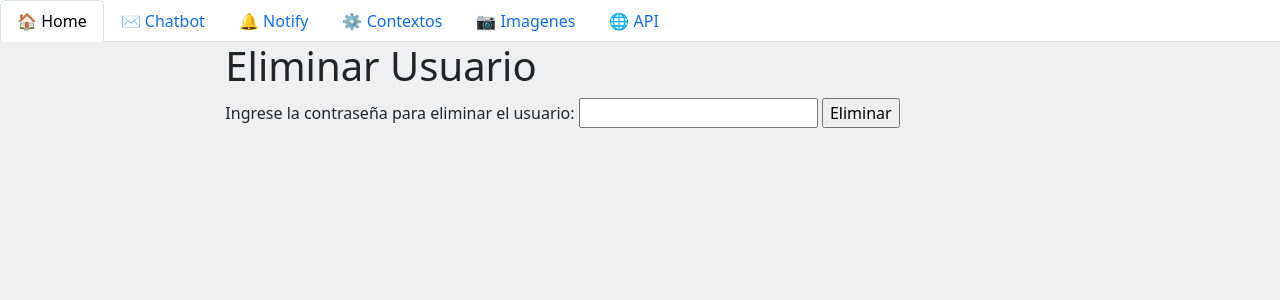
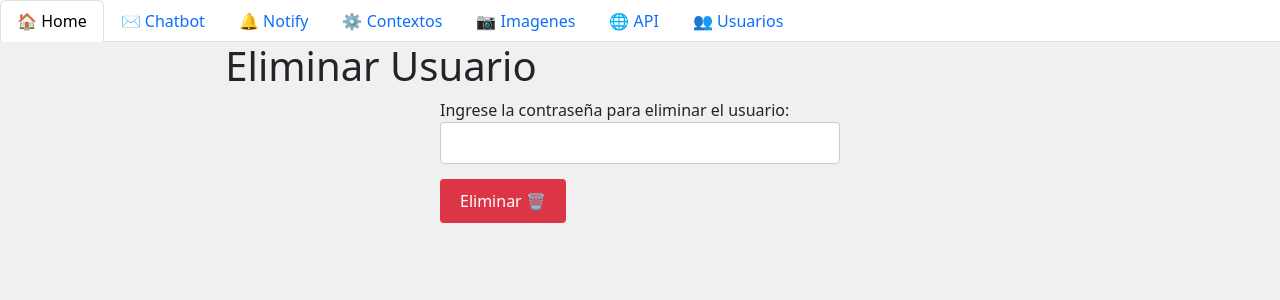
Before and after one commit to JorgeArguello1999/Flupi, a Flask app: page /security/delete_user/3 in a window 1280 px wide. Shown: the part 94-394 px from the top of the page. Run offline with Flask 3, Linux system fonts and the light colour scheme; a user stored in the database is signed in.

Commit message:
feat: Mejorando los estilos del modulo de security

```diff
--- a/home/templates/base.html
+++ b/home/templates/base.html
@@ -30,6 +30,7 @@
             <li class="nav-item"><a class="nav-link" href="{{ url_for('configs.read_context') }}">⚙️ Contextos</a></li>
             <li class="nav-item"><a class="nav-link" href="{{ url_for('configs.read_images_route') }}">📷 Imagenes</a></li>
             <li class="nav-item"><a class="nav-link" href="{{ url_for('api.api_get') }}">🌐 API</a></li>
+            <li class="nav-item"><a class="nav-link" href="{{ url_for('security.view_users') }}">👥 Usuarios</a></li>
         </ul>
     </div>
 
--- /dev/null
+++ b/security/static/delete_style.css
@@ -0,0 +1,31 @@
+.delete-form {
+    max-width: 400px;
+    margin: 0 auto;
+}
+
+.password-input {
+    width: 100%;
+    padding: 8px;
+    margin-bottom: 15px;
+    border: 1px solid #ccc;
+    border-radius: 4px;
+}
+
+.delete-button {
+    padding: 10px 20px;
+    background-color: #dc3545;
+    color: white;
+    border: none;
+    border-radius: 4px;
+    cursor: pointer;
+}
+
+.delete-button:hover {
+    background-color: #c82333;
+}
+
+.error-message {
+    color: #dc3545;
+    font-weight: bold;
+    margin-top: 10px;
+}
--- a/security/templates/delete_user.html
+++ b/security/templates/delete_user.html
@@ -2,13 +2,14 @@
 
 {% extends "base.html" %}
 {% block content %}
+    <link rel="stylesheet" href="{{ url_for('security.static', filename='delete_style.css') }}">
     <h1>Eliminar Usuario</h1>
-    <form method="post">
+    <form method="post" class="delete-form">
         <label for="password">Ingrese la contraseña para eliminar el usuario:</label>
-        <input type="password" id="password" name="password">
-        <input type="submit" value="Eliminar">
+        <input type="password" id="password" name="password" class="password-input">
+        <button type="submit" class="delete-button">Eliminar &#128465;</button>
         {% if error %}
-            <p>{{ error }}</p>
+            <p class="error-message">&#9888; {{ error }}</p>
         {% endif %}
     </form>
 {% endblock %}
```
Also changed, not shown: security/templates/view_users.html (+22 -5 lines).
